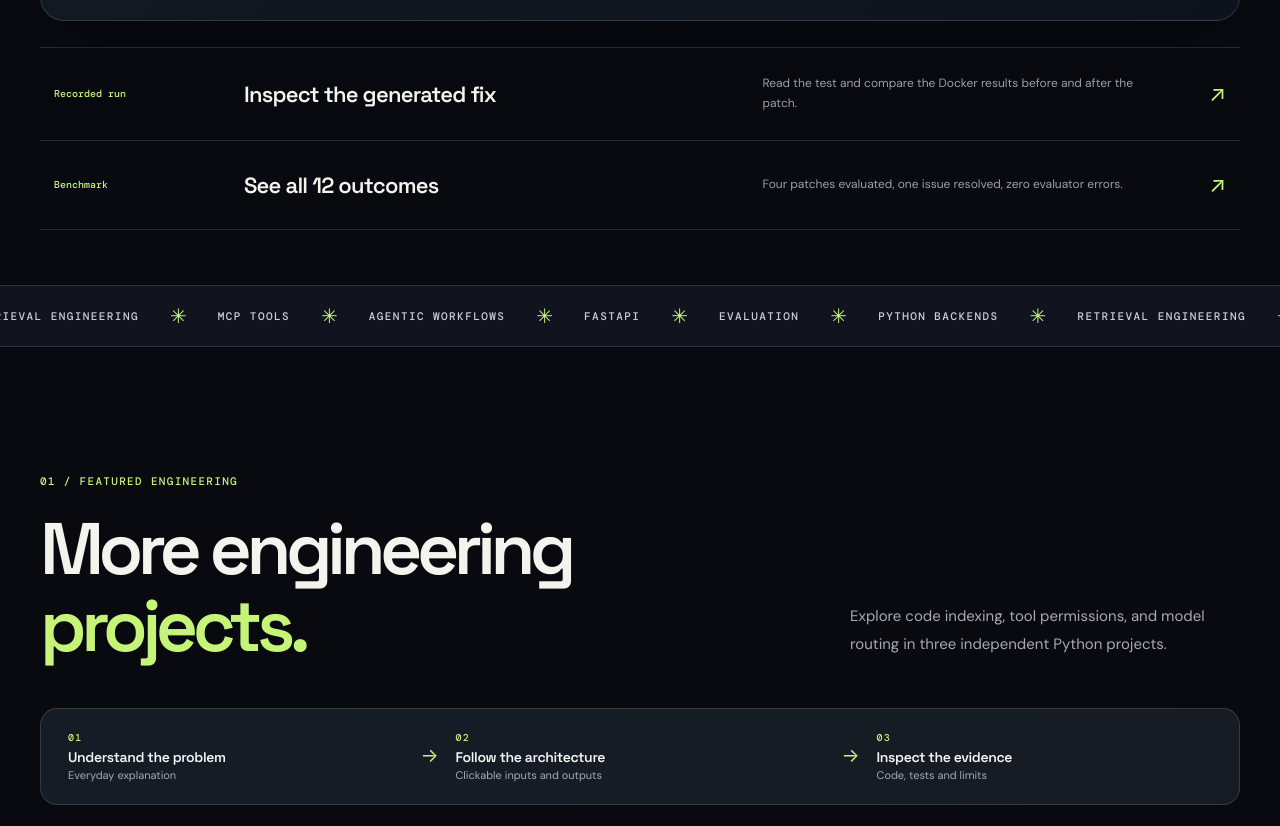
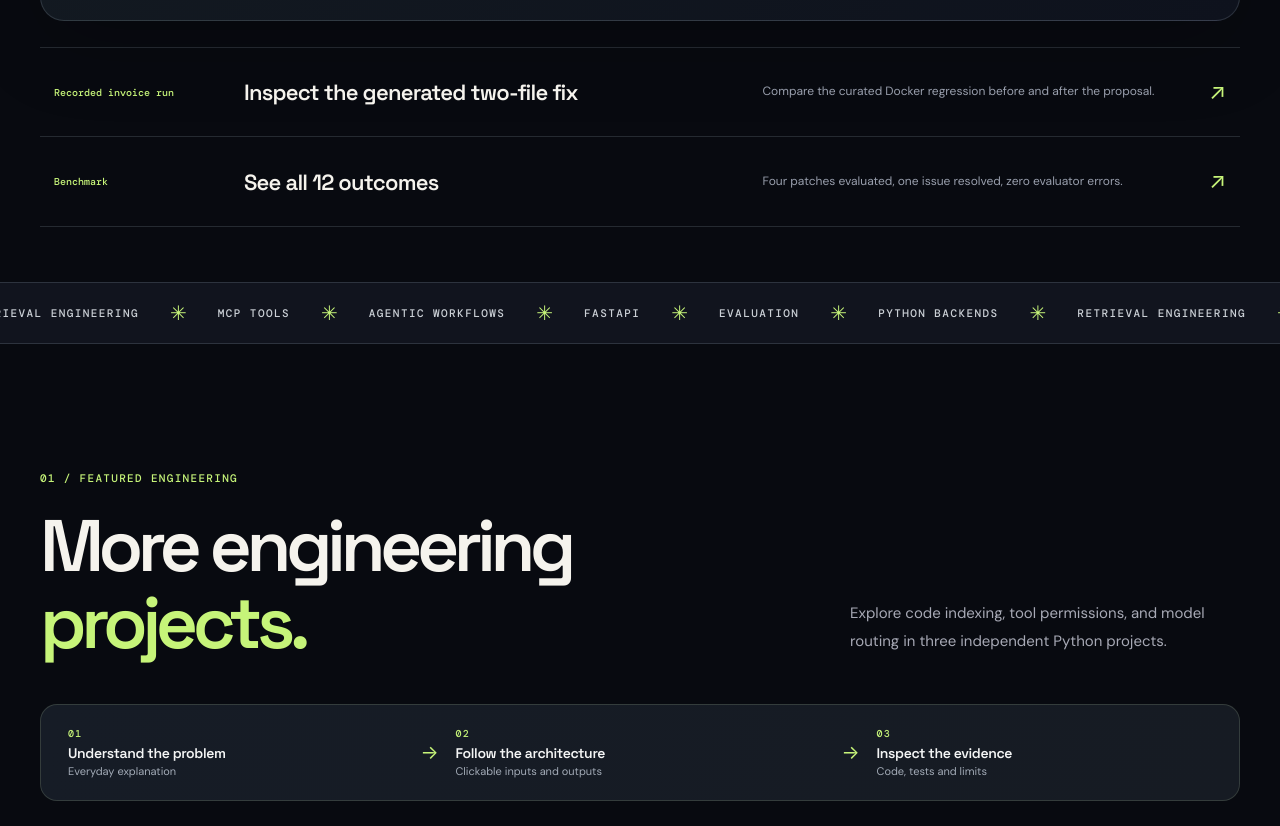
Before and after one commit to kyaswanthneeli-stack/kyaswanthneeli-stack.github.io, a plain HTML site: page index.html in a window 1280 px wide. Shown: the part 2054-2880 px from the top of the page. Drawn offline with nearby package versions, Linux system fonts and the light colour scheme.

Commit message:
Link the flagship case study to the two-file invoice run

```diff
--- a/index.html
+++ b/index.html
@@ -111,7 +111,7 @@
         </div>
       </div>
       <div class="case-list">
-        <a class="case-row reveal" href="https://kyaswanthneeli-stack.github.io/ai-engineering-lab/repopilot/model-run.html"><span>Recorded run</span><strong>Inspect the generated fix</strong><small>Read the test and compare the Docker results before and after the patch.</small><b aria-hidden="true">↗</b></a>
+        <a class="case-row reveal" href="https://github.com/kyaswanthneeli-stack/ai-engineering-lab/actions/runs/44540507015"><span>Recorded invoice run</span><strong>Inspect the generated two-file fix</strong><small>Compare the curated Docker regression before and after the proposal.</small><b aria-hidden="true">↗</b></a>
         <a class="case-row reveal" href="https://github.com/kyaswanthneeli-stack/ai-engineering-lab/blob/main/repopilot/benchmarks/README.md"><span>Benchmark</span><strong>See all 12 outcomes</strong><small>Four patches evaluated, one issue resolved, zero evaluator errors.</small><b aria-hidden="true">↗</b></a>
       </div>
     </section>
```
